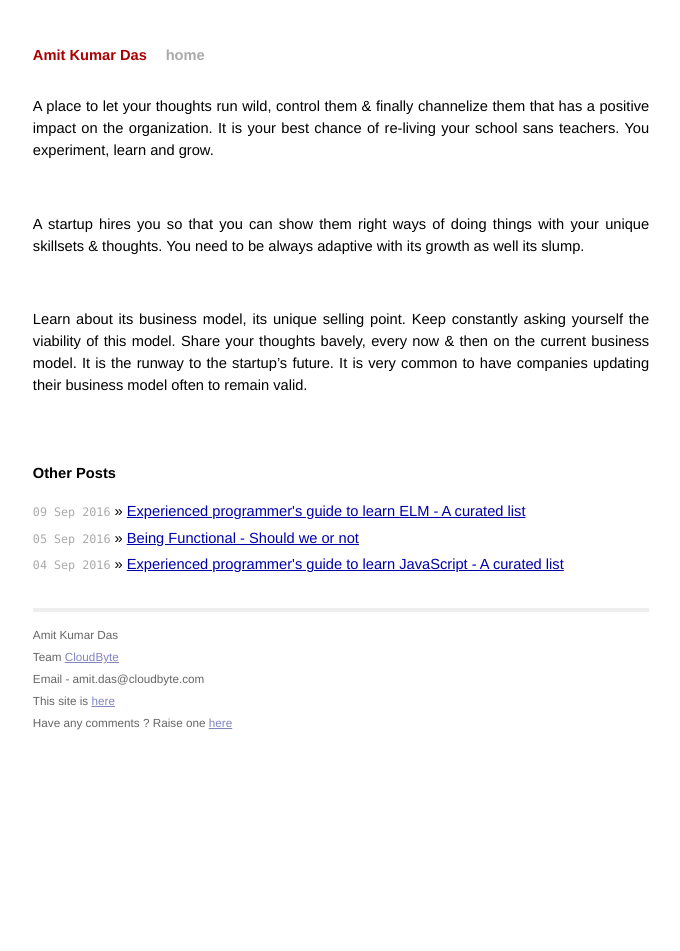
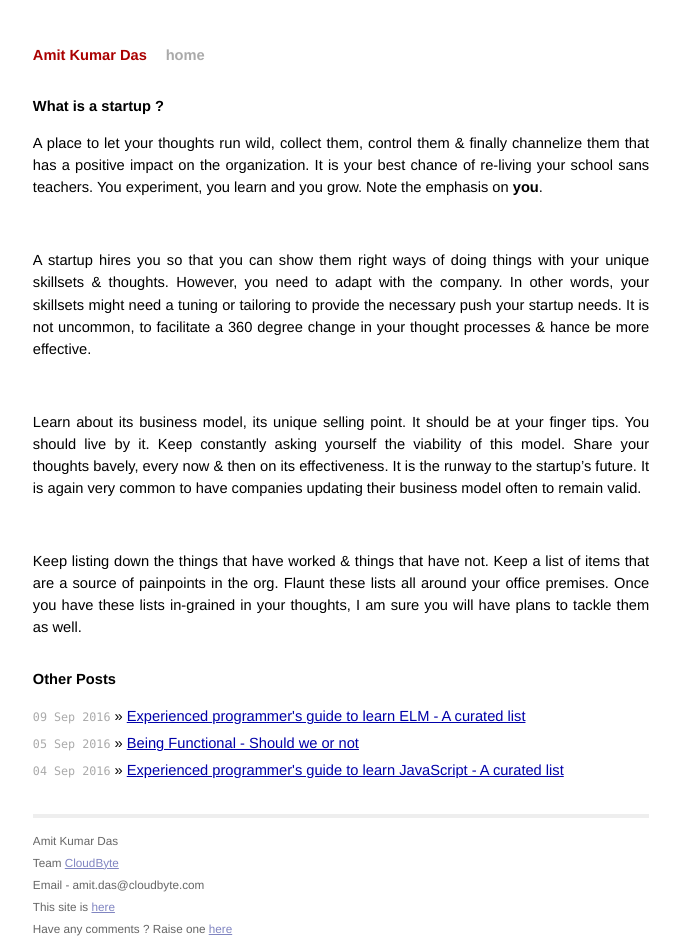
Before and after one commit to AmitKumarDas/amitkumardas.github.io, a Jekyll site: the page built from _posts/2016-09-11-what-is-a-startup.md, in a window 1280 px wide. Shown: the whole page, without its empty margins (299-979 px from the left). Built offline with Jekyll 4.4.1, drawn with Linux system fonts in a browser that asks for light colours.

Commit message:
Update 2016-09-11-what-is-a-startup.md

```diff
--- a/_posts/2016-09-11-what-is-a-startup.md
+++ b/_posts/2016-09-11-what-is-a-startup.md
@@ -3,19 +3,28 @@ layout: post
 title: What is a startup
 ---
 
-> A place to let your thoughts run wild, control them & finally channelize them that has a positive impact
-on the organization. It is your best chance of re-living your school sans teachers. You experiment,
-learn and grow.
+## What is a startup ?
+
+> A place to let your thoughts run wild, collect them, control them & finally channelize them that
+has a positive impact on the organization. It is your best chance of re-living your school sans
+teachers. You experiment, you learn and you grow. Note the emphasis on **you**.
 
 <br />
 
 > A startup hires you so that you can show them right ways of doing things with your unique skillsets & thoughts.
-You need to be always adaptive with its growth as well its slump.
+However, you need to adapt with the company. In other words, your skillsets might need a tuning or tailoring to
+provide the necessary push your startup needs. It is not uncommon, to facilitate a 360 degree change in your
+thought processes & hance be more effective.
 
 <br />
 
-> Learn about its business model, its unique selling point. Keep constantly asking yourself the viability of this
-model. Share your thoughts bavely, every now & then on the current business model. It is the runway to the
-startup's future. It is very common to have companies updating their business model often to remain valid.
+> Learn about its business model, its unique selling point. It should be at your finger tips. You should live by it.
+Keep constantly asking yourself the viability of this model. Share your thoughts bavely, every now & then on
+its effectiveness. It is the runway to the startup's future. It is again very common to have companies updating their
+business model often to remain valid.
 
 <br />
+
+> Keep listing down the things that have worked & things that have not. Keep a list of items that are a source of
+painpoints in the org. Flaunt these lists all around your office premises. Once you have these lists in-grained in
+your thoughts, I am sure you will have plans to tackle them as well.
```
